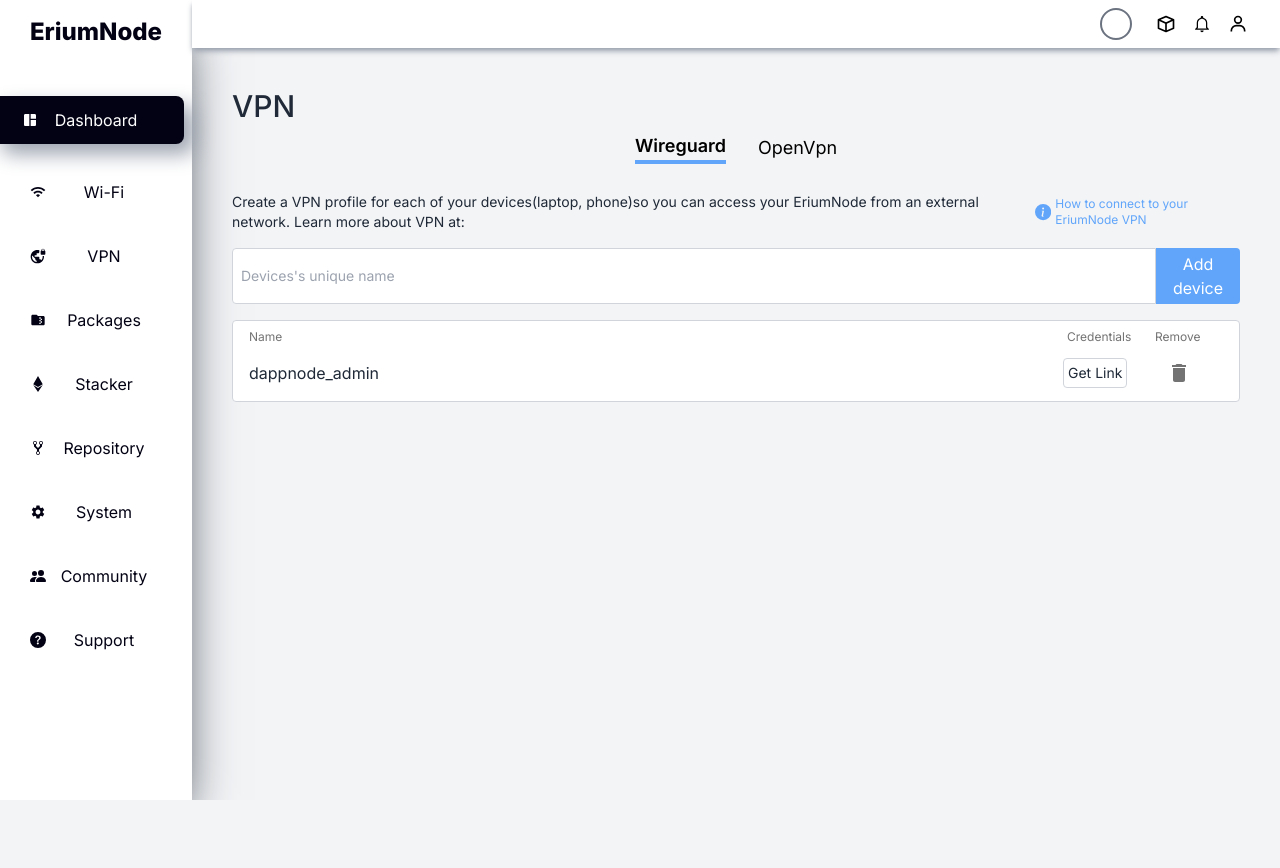
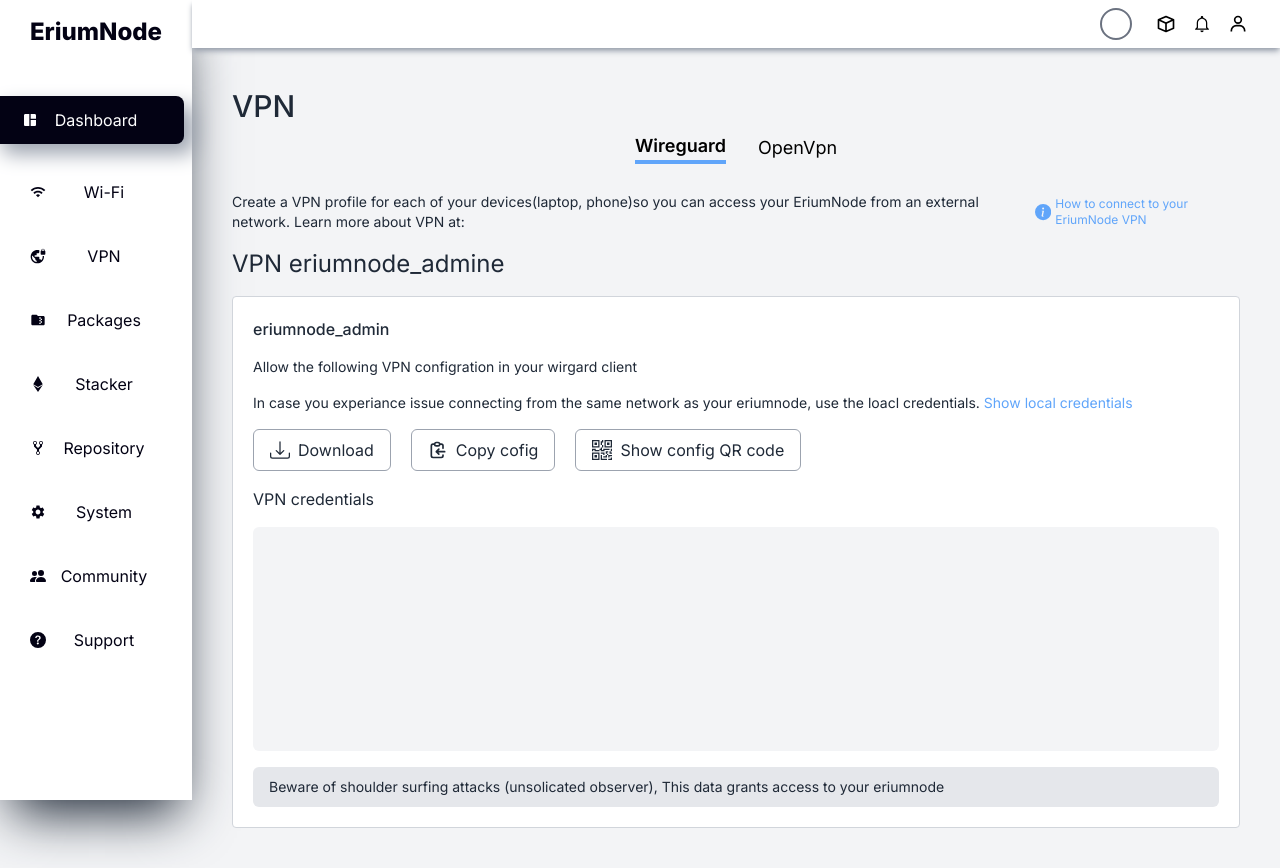
Before and after one commit to vishal-salonshark/node_erium, a Next.js app: page /profile/vpn in a window 1280 px wide. Both pictures are taken after a click on the button "Get Link". Before the commit the page ends 800 px from the top, so only its background shows below. Built offline with nearby package versions, Linux system fonts and the light colour scheme.

Commit message:
June8 commit

```diff
--- a/src/app/profile/vpn/Wireguard.jsx
+++ b/src/app/profile/vpn/Wireguard.jsx
@@ -1,8 +1,14 @@
-
-import {BsInfoCircleFill} from 'react-icons/bs'
+"use client"
+import { useState } from 'react'
+import {BsDownload, BsInfoCircleFill, BsQrCode} from 'react-icons/bs'
+import { HiOutlineClipboardCopy } from 'react-icons/hi'
 import {MdDelete} from 'react-icons/md'
 
 const Wireguard = () => {
+    const [isCliked, setIsCliked] = useState(false)
+    const handleLink =()=>{
+        setIsCliked(true)
+    }
     return (
         <div className='w-full mt-5'>
             <div className='flex flex-row justify-start items-center text-sm'>
@@ -10,6 +16,9 @@
                 <BsInfoCircleFill className='m-1 w-5 h-5 fill-blue-400'/>
                 <a href="" className=" text-xs text-blue-400">How to connect to your EriumNode VPN</a>
             </div>
+            {
+                !isCliked ?<>
+
             <div className='flex flex-row mt-4'>
                 <input type="text" placeholder="Devices's unique name" className='p-2 outline-none text-sm border rounded-l border-gray-300 w-11/12 ' />
                 <button className='p-1 bg-blue-400 text-white w-1/12 rounded-r'>Add device</button>
@@ -27,7 +36,7 @@
                     <label className='m-1 text-base text-gray-800'>dappnode_admin</label>
                     <div className='flex gap-2 justify-end items-center'>
                     <label className='m-1 w-20'>
-                    <button className='border text-sm border-gray-300 text-gray-800 p-1 rounded'>Get Link</button>
+                    <button className='border text-sm border-gray-300 cursor-pointer text-gray-800 p-1 rounded' onClick={()=>handleLink()}>Get Link</button>
                     </label>
                     <label className='m-1 w-16 text-center'>
                     <MdDelete className='m-2 w-6 h-6 text-neutral-500'/>
@@ -35,6 +44,34 @@
                     </div>
                 </div>
             </div>
+                </>
+                :
+                <>
+                <h1 className='text-2xl mt-4'>VPN eriumnode_admine</h1>
+                 <div className='flex flex-col bg-white border rounded border-gray-300 justify-between p-5 mt-4'>
+                <span className='font-medium'>eriumnode_admin</span>
+                <p className='text-sm mt-4'>Allow the following VPN configration in your wirgard client</p>
+                <p className='text-sm mt-4 flex justify-start items-center gap-1' >In case you experiance issue connecting from the same network as your eriumnode, use the loacl credentials.<span className='text-blue-400'>Show local credentials</span></p>
+
+                <div className='flex justify-start items-center gap-5 my-4'>
+                    <button className='border-gray-400 border rounded-md p-2 px-4 flex justify-center items-center gap-2'><BsDownload className='w-5 h-5'/>Download</button>
+                    <button className='border-gray-400 border rounded-md p-2 px-4 flex justify-center items-center gap-2'><HiOutlineClipboardCopy className='w-5 h-5'/>Copy cofig</button>
+                    <button className='border-gray-400 border rounded-md p-2 px-4 flex justify-center items-center gap-2'><BsQrCode className='w-5 h-5'/>Show config QR code</button>
+                </div>
+
+                <span className='text-sx'>VPN credentials</span>
+
+                <div className='w-full h-56 bg-gray-100 rounded-md mt-4'></div>
+
+                <div className='w-full h-10 mt-4 bg-gray-200 text-sm rounded-md flex p-4 justify-start items-center' >
+                    <span >Beware of shoulder surfing attacks (unsolicated observer), This data grants access to your eriumnode</span>
+                </div>
+            </div>
+                </>
+            }
+
+
+
         </div>
     )
   }
```
